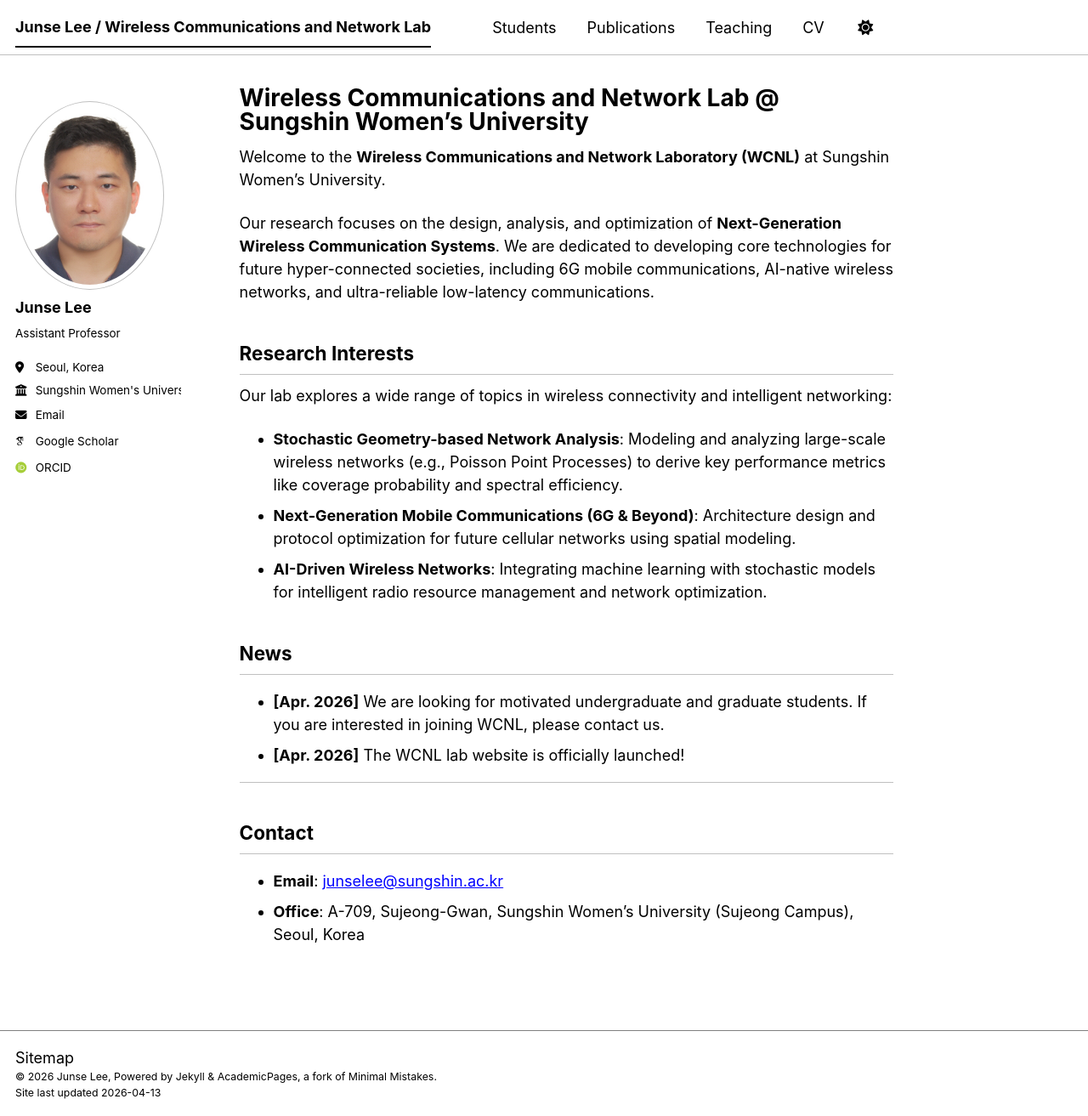
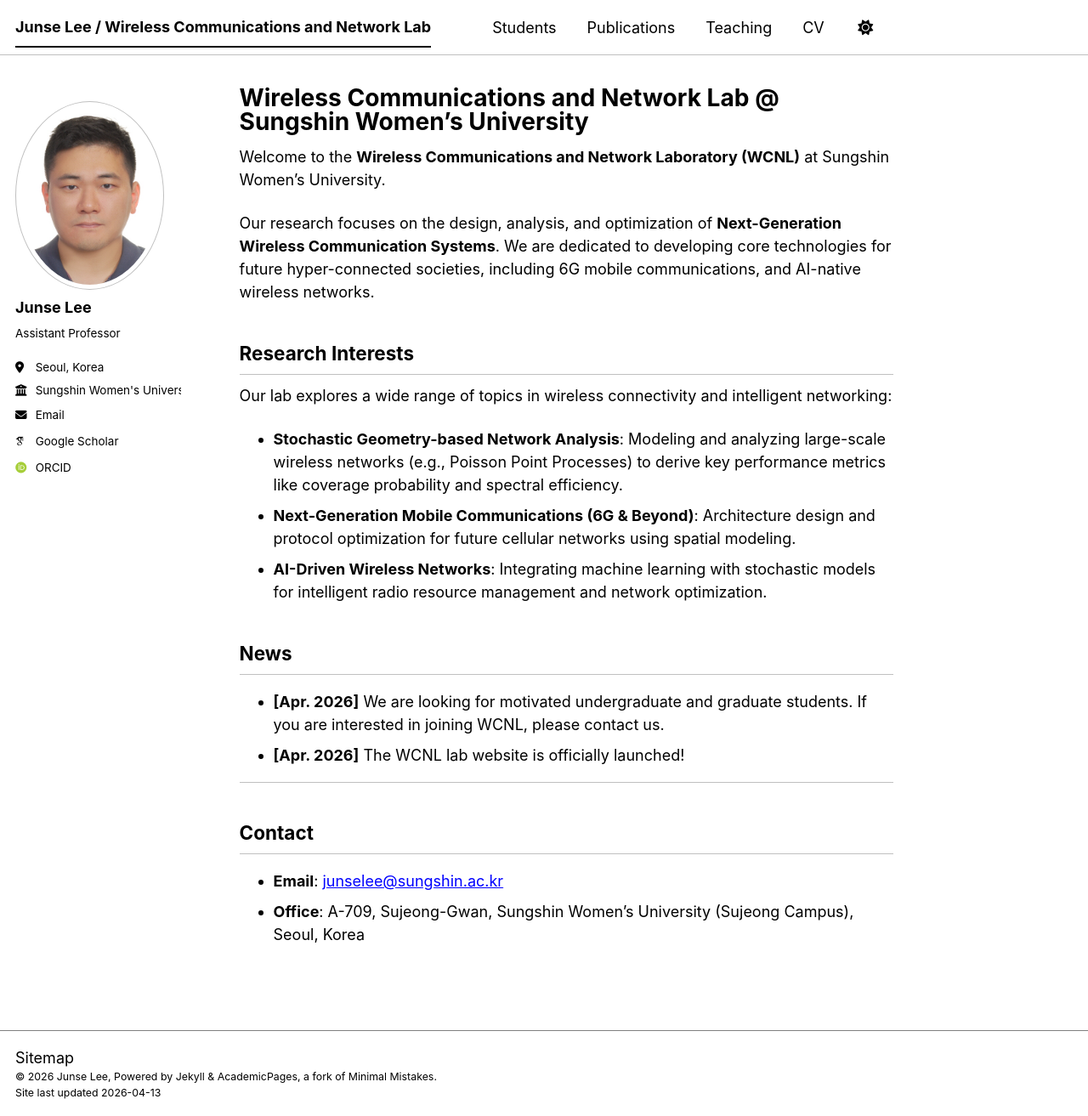
Before and after one commit to Sungshin-WCNL/sungshin-wcnl.github.io, a Jekyll site: the page built from _pages/about.md, in a window 1280 px wide and 1313 px high. Shown: the whole window at 85% size. Built offline with Jekyll 4.4.1, drawn with Linux system fonts in a browser that asks for light colours; some web fonts are replaced; a script bundle is joined from its source files by our own code; library files that are not in the unit come from our copies.

Commit message:
about.md again

```diff
--- a/_pages/about.md
+++ b/_pages/about.md
@@ -9,7 +9,7 @@
 
 Welcome to the **Wireless Communications and Network Laboratory (WCNL)** at Sungshin Women's University.
 
-Our research focuses on the design, analysis, and optimization of **Next-Generation Wireless Communication Systems**. We are dedicated to developing core technologies for future hyper-connected societies, including 6G mobile communications, AI-native wireless networks, and ultra-reliable low-latency communications.
+Our research focuses on the design, analysis, and optimization of **Next-Generation Wireless Communication Systems**. We are dedicated to developing core technologies for future hyper-connected societies, including 6G mobile communications, and AI-native wireless networks.
 
 ## Research Interests
 Our lab explores a wide range of topics in wireless connectivity and intelligent networking:
```
